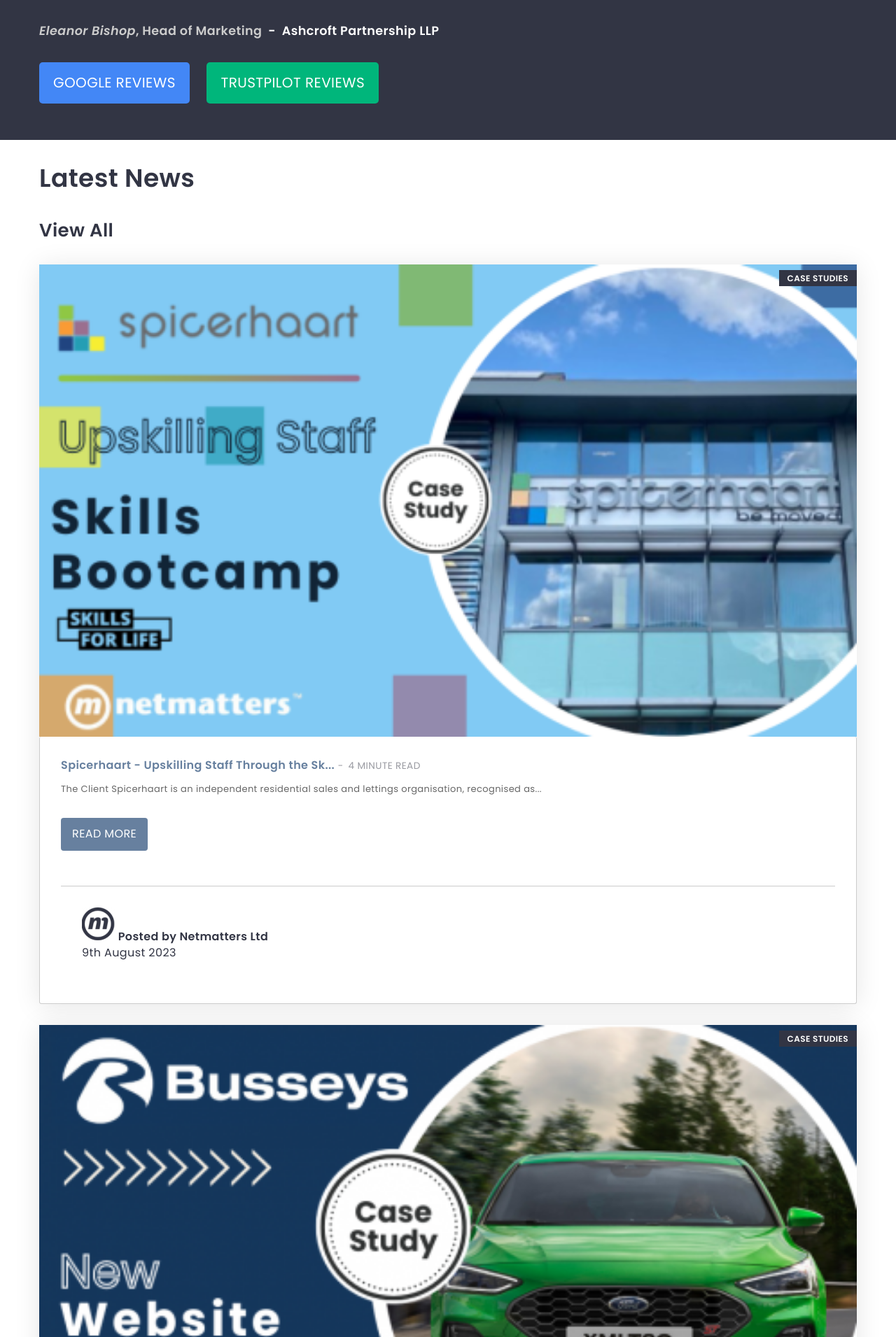
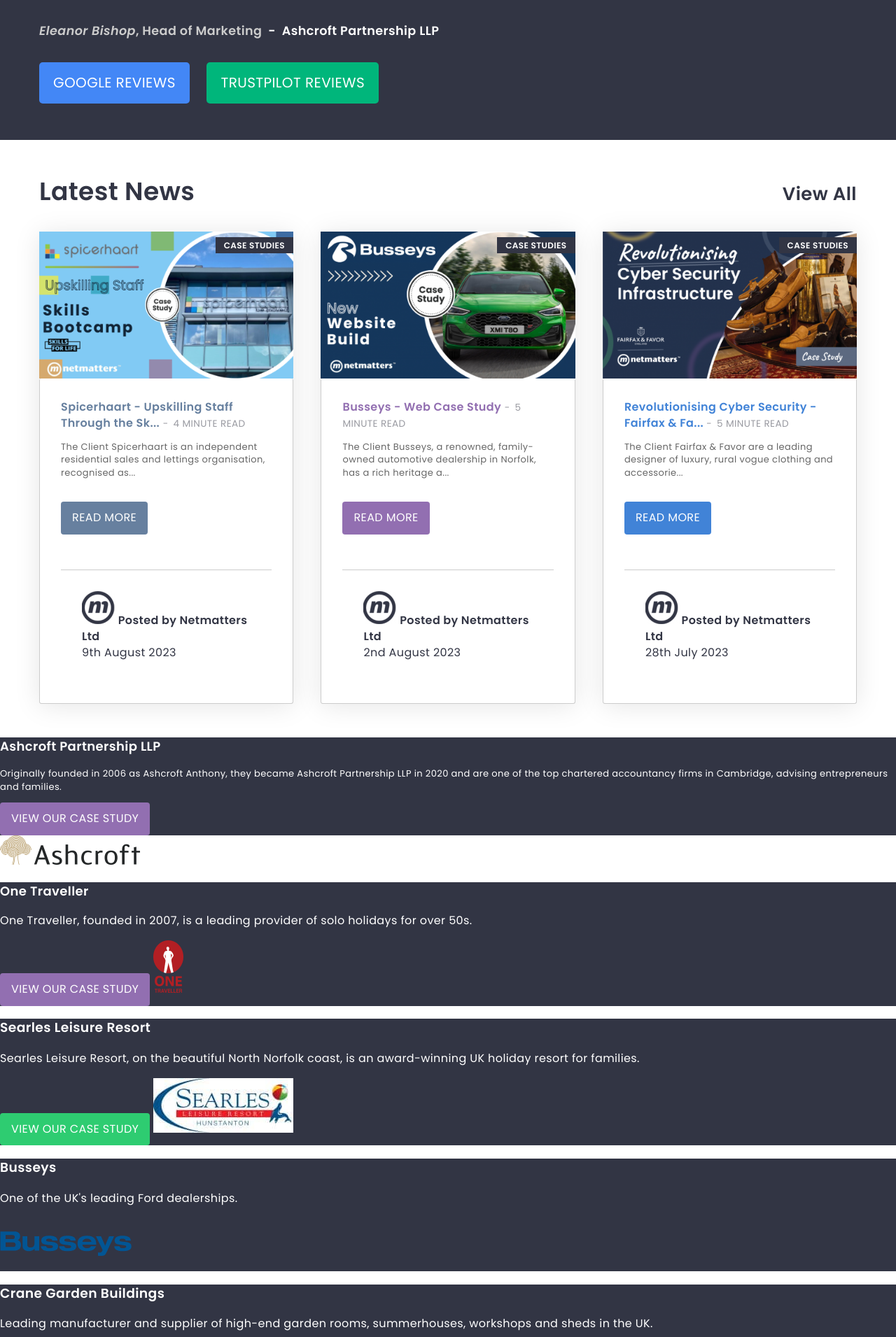
Before and after one commit to hortfrancis/netmatters-homepage, a PHP site: page / in a window 1280 px wide. Shown: the part 3553-5464 px from the top of the page at 70% size. Run offline with PHP 8.4, Linux system fonts and the light colour scheme.

Commit message:
Make layout for cards in News section responsive

```diff
--- a/css/application.css
+++ b/css/application.css
@@ -517,8 +517,43 @@ main {
   color: #fff;
 }
 
+.news {
+  margin-top: 3rem;
+  margin-bottom: 3rem;
+}
 .news a {
   text-decoration: none;
+}
+
+.news__flex-parent-container {
+  display: flex;
+  flex-wrap: wrap;
+  gap: 2rem;
+  justify-content: space-between;
+}
+.news__flex-parent-container > * {
+  flex-basis: 100%;
+}
+@media (min-width: 768px) {
+  .news__flex-parent-container > :last-child {
+    display: none;
+  }
+}
+@media (min-width: 1260px) {
+  .news__flex-parent-container > :last-child {
+    display: block;
+    max-width: calc(32% - 2rem / 3);
+  }
+}
+@media (min-width: 768px) {
+  .news__flex-parent-container > :nth-child(-n+2) {
+    max-width: calc(50% - 2rem / 2);
+  }
+}
+@media (min-width: 1260px) {
+  .news__flex-parent-container > :nth-child(-n+2) {
+    max-width: calc(32% - 2rem / 3);
+  }
 }
 
 .newsletter-form {
@@ -1195,6 +1230,7 @@ main {
 }
 
 .news__header {
+  margin: 0;
   color: #323544;
   font-size: 2.25rem;
 }
@@ -1210,7 +1246,6 @@ main {
 
 .news__card {
   position: relative;
-  margin-top: 30px;
   top: 0;
   transition: 0.5s ease;
   box-shadow: 0 3px 35px rgba(0, 0, 0, 0.1);
@@ -1328,6 +1363,26 @@ main {
   background-color: #6c4a89;
 }
 
+.news__view-all-link--wide-viewport {
+  display: none;
+}
+@media (min-width: 768px) {
+  .news__view-all-link--wide-viewport {
+    display: block;
+  }
+}
+
+.news__view-all-link--narrow-viewport {
+  display: block;
+  margin-top: 1.5rem;
+  text-align: center;
+}
+@media (min-width: 768px) {
+  .news__view-all-link--narrow-viewport {
+    display: none;
+  }
+}
+
 .clients__info-box {
   background-color: #323544;
   color: #fff;
--- a/index.html
+++ b/index.html
@@ -689,8 +689,12 @@
         <section class="news"> <!-- Latest articles -->
             <div class="responsive-container">
 
+                <div class="flex-container-for-heading-and-view-more-link">
                     <h2 class="news__header">Latest News</h2>
-                <a href="#" class="news__view-all-link">View All</a>
+                    <a href="#" class="news__view-all-link news__view-all-link--wide-viewport">View All</a>
+                </div>
+
+                <div class="news__flex-parent-container">
 
                     <section class="news__card"> <!-- Article summary card -->
                         <a href="#">
@@ -704,11 +708,13 @@
                                     Through the
                                     Sk...</h3>
                                 <span class="news__card-read-length">4 minute read</span>
-                            <p class="news__card-summary">The Client Spicerhaart is an independent residential sales and
+                                <p class="news__card-summary">The Client Spicerhaart is an independent residential sales
+                                    and
                                     lettings
                                     organisation, recognised
                                     as...</p>
-                            <span class="news__card-read-more-button news__card-read-more-button--bespoke-software">Read
+                                <span
+                                    class="news__card-read-more-button news__card-read-more-button--bespoke-software">Read
                                     More</span>
                                 <div class="news__card-author-container"> <!-- Author -->
                                     <img src="images/netmatters-avatar.png" alt="" class="news__card-avatar">
@@ -724,7 +730,8 @@
                     <section class="news__card"> <!-- Article summary card -->
                         <a href="#">
                             <img src="images/articles/busseys-new-website.png"
-                            alt="Promotional graphic for Busseys new website build case study" class="news__card-image">
+                                alt="Promotional graphic for Busseys new website build case study"
+                                class="news__card-image">
                             <div class="news__card-text-container">
                                 <h3 class="news__card-title news__card-title--web-design">Busseys - Web Case Study</h3>
                                 <span class="news__card-read-length">5 minute read</span>
@@ -743,7 +750,8 @@
                                 </div>
                             </div>
                         </a>
-                    <a href="#" class="news__card-category-label news__card-category-label--web-design">Case Studies</a>
+                        <a href="#" class="news__card-category-label news__card-category-label--web-design">Case
+                            Studies</a>
                     </section>
 
                     <section class="news__card"> <!-- Article summary card -->
@@ -752,11 +760,13 @@
                                 alt="Promotional graphic for Fairfax & Favor cyber security case study"
                                 class="news__card-image">
                             <div class="news__card-text-container">
-                            <h3 class="news__card-title news__card-title--it-support">Revolutionising Cyber Security -
+                                <h3 class="news__card-title news__card-title--it-support">Revolutionising Cyber Security
+                                    -
                                     Fairfax & Fa...
                                 </h3>
                                 <span class="news__card-read-length">5 minute read</span>
-                            <p class="news__card-summary">The Client Fairfax & Favor are a leading designer of luxury,
+                                <p class="news__card-summary">The Client Fairfax & Favor are a leading designer of
+                                    luxury,
                                     rural
                                     vogue
                                     clothing and
@@ -770,8 +780,13 @@
                                 </div>
                             </div>
                         </a>
-                    <a href="#" class="news__card-category-label news__card-category-label--it-support">Case Studies</a>
+                        <a href="#" class="news__card-category-label news__card-category-label--it-support">Case
+                            Studies</a>
                     </section>
+
+                </div>
+
+                <a href="#" class="news__view-all-link news__view-all-link--narrow-viewport">View All</a>
 
             </div>
         </section>
--- a/scss/layout/_news.scss
+++ b/scss/layout/_news.scss
@@ -1,8 +1,51 @@
 .news {
-    // padding-right: 15px;
-    // padding-left: 15px;
+
+    margin-top: 3rem;
+    margin-bottom: 3rem;
 
     a {
         text-decoration: none;
     }
 }
+
+// Contains all the Flexbox layout rules for cards in the 'News' section
+.news__flex-parent-container {
+
+    display: flex;
+    flex-wrap: wrap;
+    gap: $gap;
+    justify-content: space-between;
+
+    // Cards extend to width available as default
+    >* {
+        flex-basis: 100%;
+    }
+
+    > :last-child {
+
+        @include breakpoint(narrow-to-medium) {
+            // Hide the last card
+            display: none;
+        }
+
+        @include breakpoint(wide-to-extra-wide) {
+            // Show the last card when there is sufficient space
+            display: block;
+            max-width: calc(32% - #{$gap} / 3);
+        }
+    }
+
+    // Target the first two cards in the 'News' section
+    > :nth-child(-n+2) {
+
+        @include breakpoint(narrow-to-medium) {
+            // Become a row of 2
+            max-width: calc(50% - #{$gap} / 2);
+        }
+
+        @include breakpoint(wide-to-extra-wide) {
+            // Make space for the third card in the row
+            max-width: calc(32% - #{$gap} / 3);
+        }
+    }
+}
--- a/scss/modules/_news.scss
+++ b/scss/modules/_news.scss
@@ -1,6 +1,7 @@
 .news__header {
+
+    margin: 0;
     color: $dark-grey;
-
     font-size: 2.25rem;
 }
 
@@ -18,12 +19,8 @@
 
 .news__card {
     position: relative;
-
-    margin-top: 30px;
-
     top: 0;
     transition: .5s ease;
-
 
     box-shadow: 0 3px 35px rgba(0, 0, 0, .1);
 
@@ -150,3 +147,17 @@
 .news__card-read-more-button--web-design {
     @include background-with-darken-on-hover(map-get($services-colours, 'web design'));
 }
+
+.news__view-all-link--wide-viewport {
+
+    @include show-on-medium-viewport-and-above;
+}
+
+.news__view-all-link--narrow-viewport {
+
+    display: block;
+    margin-top: 1.5rem;
+    text-align: center;
+
+    @include hide-on-medium-viewport-and-above;
+}
```
Also changed, not shown: 1 other file. Lines whose indentation alone changed are shown as unchanged.
